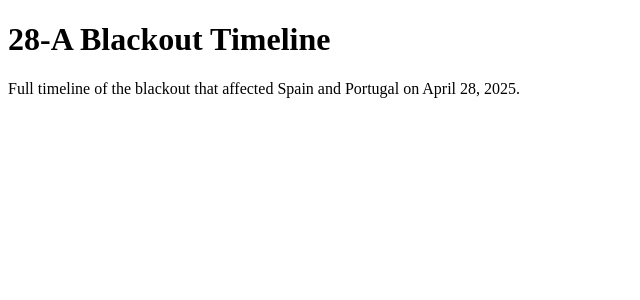
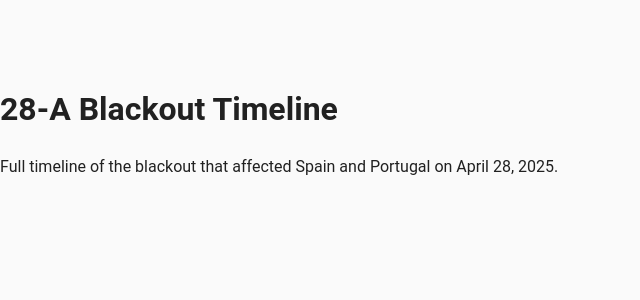
Before and after one commit to macolmenerori/28-a-blackout-timeline, a React (Vite) app: page / in a window 1280 px wide. Shown: the top 300 px of the page, without its empty margins (0-640 px from the left). Built offline with nearby package versions, Linux system fonts and the light colour scheme.

Commit message:
feature: Add MaterialUI and basic theme and context

```diff
--- a/src/App.tsx
+++ b/src/App.tsx
@@ -1,10 +1,14 @@
+import { AppProviders } from './providers/AppProviders';
+
 export function App() {
   return (
+    <AppProviders>
       <div className="App">
         <header className="App-header">
           <h1>28-A Blackout Timeline</h1>
           <p>Full timeline of the blackout that affected Spain and Portugal on April 28, 2025.</p>
         </header>
       </div>
+    </AppProviders>
   );
 }
--- /dev/null
+++ b/src/providers/AppProviders.tsx
@@ -0,0 +1,17 @@
+import { CssBaseline } from '@mui/material';
+
+import { MainLayoutProvider } from '@/ui/MainLayout/MainLayoutProvider';
+import { ThemeProvider } from '@/ui/theme/ThemeContext';
+
+interface AppProvidersProps {
+  children: React.ReactNode;
+}
+
+export function AppProviders({ children }: AppProvidersProps) {
+  return (
+    <ThemeProvider>
+      <CssBaseline />
+      <MainLayoutProvider>{children}</MainLayoutProvider>
+    </ThemeProvider>
+  );
+}
--- /dev/null
+++ b/src/ui/MainLayout/MainLayoutProvider.tsx
@@ -0,0 +1,25 @@
+import { Box, useTheme } from '@mui/material';
+
+export interface MainLayoutProviderProps {
+  children: React.ReactNode;
+}
+
+export function MainLayoutProvider({ children }: MainLayoutProviderProps) {
+  const theme = useTheme();
+
+  return (
+    <>
+      <Box
+        sx={{
+          paddingTop: '64px',
+          minHeight: '100vh',
+          [theme.breakpoints.down('sm')]: {
+            paddingTop: '56px'
+          }
+        }}
+      >
+        {children}
+      </Box>
+    </>
+  );
+}
--- /dev/null
+++ b/src/ui/theme/ThemeContext.tsx
@@ -0,0 +1,87 @@
+import React, { createContext, useContext, useEffect, useMemo, useState } from 'react';
+
+import { PaletteMode } from '@mui/material';
+import CssBaseline from '@mui/material/CssBaseline';
+import { ThemeProvider as MuiThemeProvider } from '@mui/material/styles';
+
+import { createAppTheme } from './theme';
+
+type ThemeContextType = {
+  mode: PaletteMode;
+  toggleTheme: () => void;
+};
+
+const ThemeContext = createContext<ThemeContextType>({
+  mode: 'light',
+  toggleTheme: () => {}
+});
+
+export const useTheme = () => useContext(ThemeContext);
+
+type ThemeProviderProps = {
+  children: React.ReactNode;
+};
+
+export const ThemeProvider: React.FC<ThemeProviderProps> = ({ children }) => {
+  // Get initial theme preference from localStorage or system preference
+  const getInitialTheme = (): PaletteMode => {
+    const savedTheme = localStorage.getItem('theme') as PaletteMode | null;
+
+    if (savedTheme && (savedTheme === 'light' || savedTheme === 'dark')) {
+      return savedTheme;
+    }
+
+    // Check system preference
+    if (window.matchMedia && window.matchMedia('(prefers-color-scheme: dark)').matches) {
+      return 'dark';
+    }
+
+    return 'light';
+  };
+
+  const [mode, setMode] = useState<PaletteMode>(getInitialTheme);
+
+  // Create the theme object
+  const theme = useMemo(() => createAppTheme(mode), [mode]);
+
+  // Save theme preference to localStorage when it changes
+  useEffect(() => {
+    localStorage.setItem('theme', mode);
+  }, [mode]);
+
+  // Listen for system theme changes
+  useEffect(() => {
+    const mediaQuery = window.matchMedia('(prefers-color-scheme: dark)');
+
+    const handleChange = (e: MediaQueryListEvent) => {
+      // Only update if no preference was explicitly set by the user
+      if (!localStorage.getItem('theme')) {
+        setMode(e.matches ? 'dark' : 'light');
+      }
+    };
+
+    mediaQuery.addEventListener('change', handleChange);
+
+    return () => {
+      mediaQuery.removeEventListener('change', handleChange);
+    };
+  }, []);
+
+  const toggleTheme = () => {
+    setMode((prevMode) => (prevMode === 'light' ? 'dark' : 'light'));
+  };
+
+  const contextValue = {
+    mode,
+    toggleTheme
+  };
+
+  return (
+    <ThemeContext.Provider value={contextValue}>
+      <MuiThemeProvider theme={theme}>
+        <CssBaseline /> {/* Applies the theme's baseline styles */}
+        {children}
+      </MuiThemeProvider>
+    </ThemeContext.Provider>
+  );
+};
--- /dev/null
+++ b/src/ui/theme/theme.ts
@@ -0,0 +1,117 @@
+import { PaletteMode } from '@mui/material';
+import { createTheme, Theme } from '@mui/material/styles';
+
+// Define the color palette for light mode
+export const lightPalette = {
+  primary: {
+    main: '#1976d2',
+    light: '#42a5f5',
+    dark: '#1565c0',
+    contrastText: '#ffffff'
+  },
+  secondary: {
+    main: '#26a69a',
+    light: '#4db6ac',
+    dark: '#00695c',
+    contrastText: '#ffffff'
+  },
+  background: {
+    default: '#fafafa',
+    paper: '#ffffff'
+  },
+  text: {
+    primary: '#212121',
+    secondary: '#757575',
+    tertiary: '#9e9e9e',
+    disabled: '#bdbdbd'
+  }
+};
+
+// Define the color palette for dark mode
+export const darkPalette = {
+  primary: {
+    main: '#90caf9',
+    light: '#e3f2fd',
+    dark: '#42a5f5',
+    contrastText: 'rgba(0, 0, 0, 0.87)'
+  },
+  secondary: {
+    main: '#4db6ac',
+    light: '#b2dfdb',
+    dark: '#26a69a',
+    contrastText: 'rgba(0, 0, 0, 0.87)'
+  },
+  background: {
+    default: '#121212',
+    paper: '#1e1e1e'
+  },
+  text: {
+    primary: '#ffffff',
+    secondary: 'rgba(255, 255, 255, 0.7)',
+    tertiary: 'rgba(255, 255, 255, 0.6)',
+    disabled: 'rgba(255, 255, 255, 0.38)'
+  }
+};
+
+// Common theme settings regardless of light/dark mode
+export const commonThemeSettings = {
+  typography: {
+    fontFamily: ['Roboto', 'Arial', 'sans-serif'].join(','),
+    h1: {
+      fontSize: '2.5rem',
+      fontWeight: 500
+    },
+    h2: {
+      fontSize: '2rem',
+      fontWeight: 500
+    },
+    h3: {
+      fontSize: '1.75rem',
+      fontWeight: 500
+    },
+    h4: {
+      fontSize: '1.5rem',
+      fontWeight: 500
+    },
+    h5: {
+      fontSize: '1.25rem',
+      fontWeight: 500
+    },
+    h6: {
+      fontSize: '1rem',
+      fontWeight: 500
+    }
+  },
+  shape: {
+    borderRadius: 8
+  },
+  components: {
+    MuiButton: {
+      styleOverrides: {
+        root: {
+          textTransform: 'none' as const,
+          borderRadius: 8,
+          padding: '8px 16px'
+        }
+      }
+    },
+    MuiAppBar: {
+      styleOverrides: {
+        root: {
+          boxShadow: '0px 2px 4px rgba(0, 0, 0, 0.1)'
+        }
+      }
+    }
+  }
+};
+
+// Function to create a theme based on mode (light/dark)
+export const createAppTheme = (mode: PaletteMode): Theme => {
+  return createTheme({
+    palette: {
+      mode,
+      ...(mode === 'light' ? lightPalette : darkPalette)
+    },
+    ...commonThemeSettings
+  });
+};
--- a/vite.config.ts
+++ b/vite.config.ts
@@ -1,9 +1,10 @@
 import { defineConfig } from 'vite';
 import react from '@vitejs/plugin-react';
+import tsconfigPaths from 'vite-tsconfig-paths';
 
 // https://vite.dev/config/
 export default defineConfig({
-  plugins: [react()],
+  plugins: [react(), tsconfigPaths()],
   server: {
     port: 3000
   }
```
Also changed, not shown: package.json (+10 -1 lines), 2 other files (tests, documents, lock files or other folders). Lines whose indentation alone changed are shown as unchanged.
